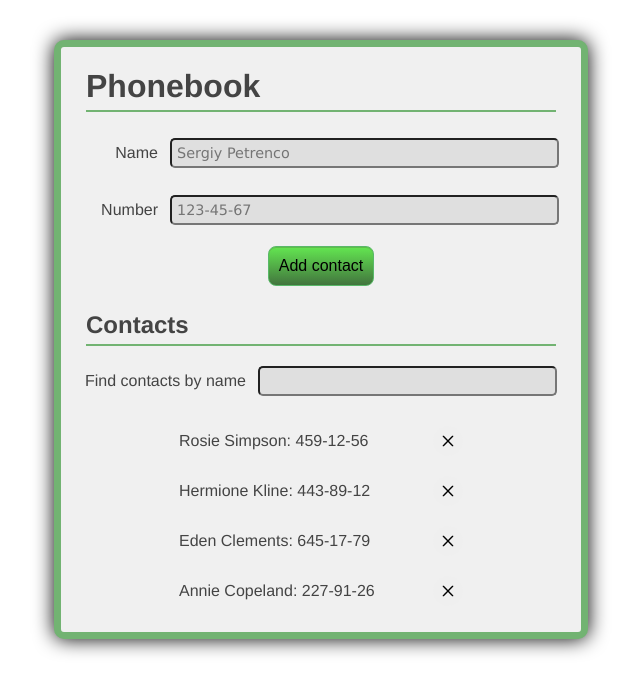
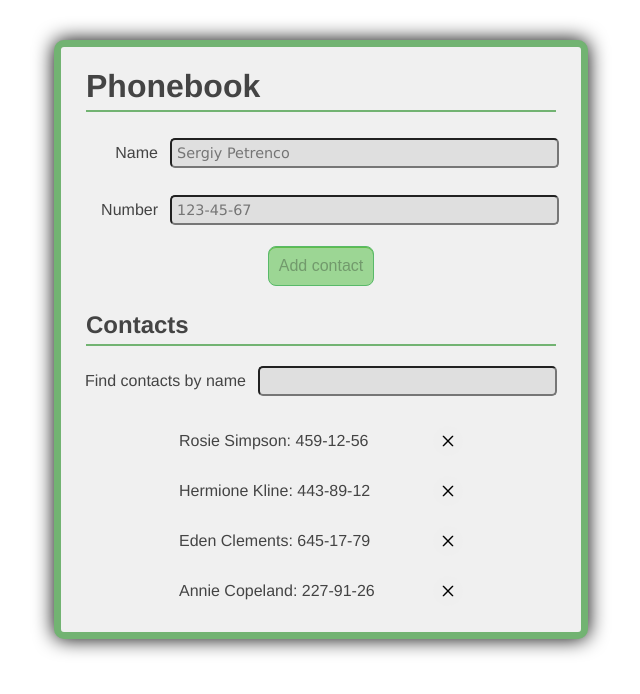
Before and after one commit to Ol900ivas/goit-react-hw-02-phonebook, a React (Create React App) app: page / in a window 1280 px wide. Shown: the top 694 px of the page, without its empty margins (319-959 px from the left). Built offline with nearby package versions, Linux system fonts and the light colour scheme.

Commit message:
Add disabled btn style

```diff
--- a/src/components/ContactForm/ContactForm.jsx
+++ b/src/components/ContactForm/ContactForm.jsx
@@ -61,7 +61,12 @@ export class ContactForm extends Component {
           />
         </InputWrap>
 
-        <FormBtn type="submit">Add contact</FormBtn>
+        <FormBtn
+          type="submit"
+          disabled={!this.state.name || !this.state.number}
+        >
+          Add contact
+        </FormBtn>
       </form>
     );
   }
--- a/src/components/ContactForm/ContactForm.styled.js
+++ b/src/components/ContactForm/ContactForm.styled.js
@@ -35,4 +35,7 @@ export const FormBtn = styled.button`
   :hover {
     background-image: linear-gradient(to bottom, #51db1c, #6ba061);
   }
+  :disabled {
+    background: #82cf78c2;
+  }
 `;
```
